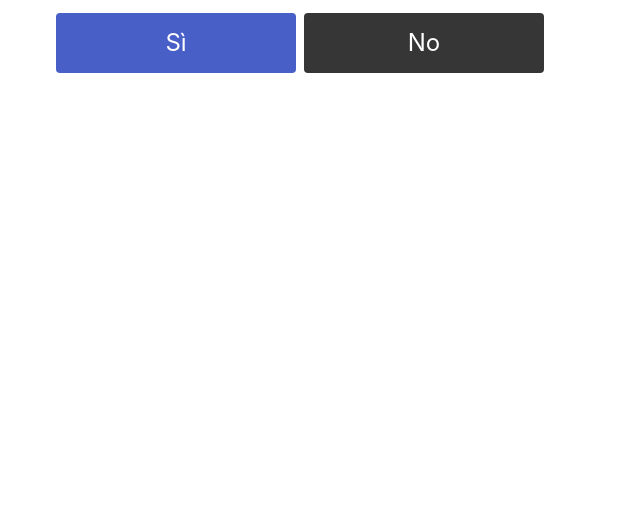
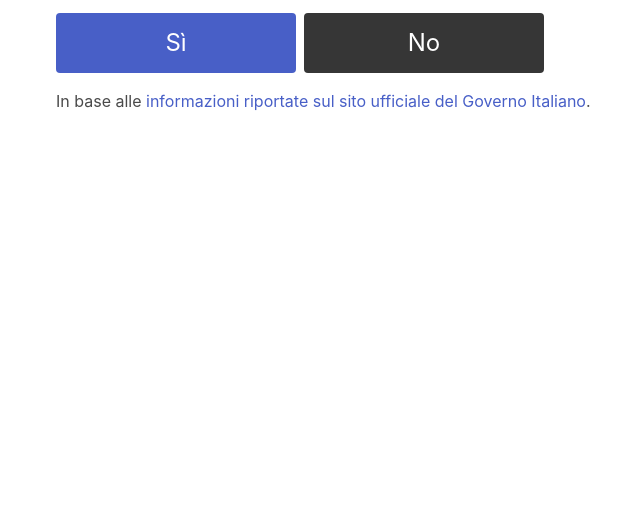
Before and after one commit to thesofakillers/possovaccinarmi, a Gatsby site: page / in a window 1280 px wide. Shown: the part 277-800 px from the top of the page, without its empty margins (264-904 px from the left). Built offline with nearby package versions, Linux system fonts and the light colour scheme; Gatsby itself is replaced by a stand-in of ours.

Commit message:
add link to gov page

```diff
--- a/src/pages/index.jsx
+++ b/src/pages/index.jsx
@@ -6,5 +6,16 @@ export default () => (
   <Layout>
     <h1 className="title is-1 is-size-2-mobile">Posso Vaccinarmi?</h1>
     <WizardForm />
+    <div className="pt-4">
+      In base alle{" "}
+      <a
+        href="http://www.salute.gov.it/portale/nuovocoronavirus/dettaglioFaqNuovoCoronavirus.jsp?lingua=italiano&id=249"
+        target="_blank"
+        rel="noreferrer"
+      >
+        informazioni riportate sul sito ufficiale del Governo Italiano
+      </a>
+      .
+    </div>
   </Layout>
 );
```
